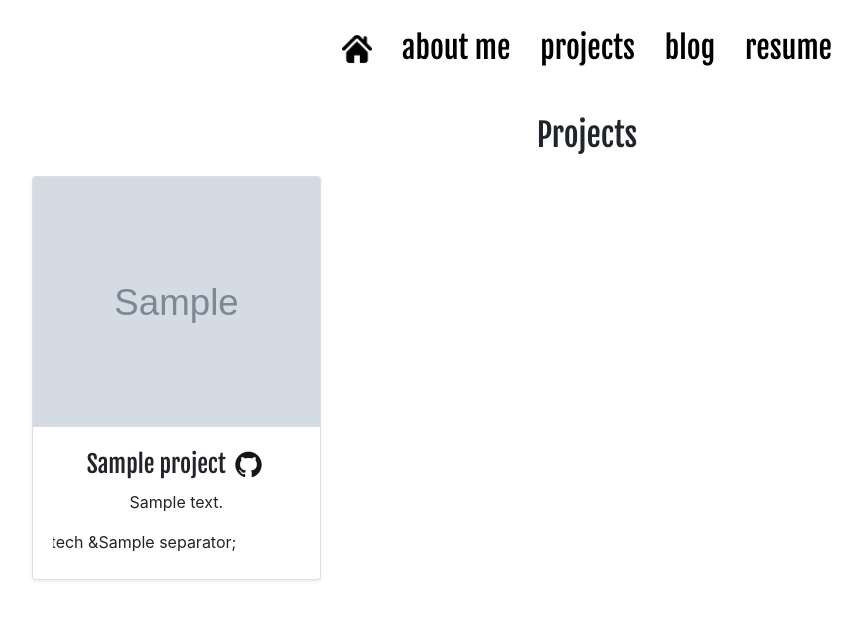
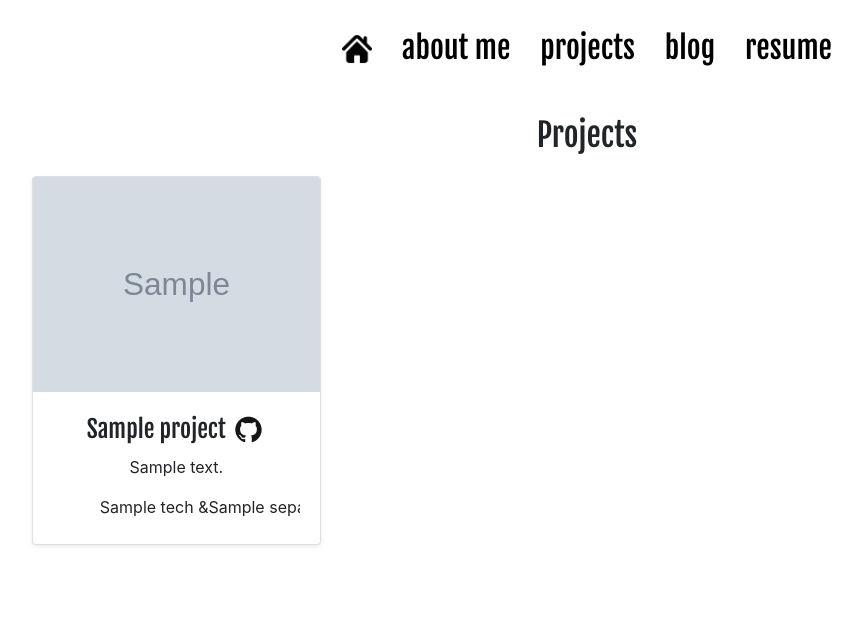
Before and after one commit to kylerlittle/kylerlittle.github.io, a Django app: template website/site_content/templates/site_content/projects.html in a window 1280 px wide. Shown: the top 620 px of the page, without its empty margins (53-915 px from the left). Run offline with Django 3.2, Linux system fonts and the light colour scheme; the template is opened without the code that fills it: most values are stand-ins (such as "Sample title", 1, 10 or a date in 2020); grey boxes marked "Sample" are stand-in pictures; some libraries are stand-ins or nearby versions.

Commit message:
shorten marquee time; make images fluid for no distortion

```diff
--- a/website/site_content/static/js/projects.js
+++ b/website/site_content/static/js/projects.js
@@ -1,5 +1,5 @@
 // animation duration
-const DURATION = 4000;
+const DURATION = 2500;
 
 var TextAnimation = function (techItemElement, toRotate) {
     this.toRotate = toRotate;
@@ -11,23 +11,18 @@ var TextAnimation = function (techItemElement, toRotate) {
 TextAnimation.prototype.tick = function () {
     // use i to keep track of word in array we're displaying
     var i = this.loopNum % this.toRotate.length;
-    var fullTxt = this.toRotate[i];
 
-    // set visibility
-    // this.techItemElement = this.techItemElement.children[i];
-    // this.techItemElement.style.visibility = 'visible';
+    // wrap word in animated span
+    this.techItemElement.innerHTML = '<span class="wrap cool-text-animation">' + this.toRotate[i] + '</span>';
 
-    // span class that has the animation
-    // this.techItemElement.children[i].style.visibility = 'visible';
-    this.techItemElement.innerHTML = '<span class="wrap cool-text-animation">' + fullTxt + '</span>';
-
+    // set animation duration
     this.techItemElement.children[0].style.animationDuration = (DURATION / 1000).toString() + 's';
-
 
     var that = this;
     this.loopNum++;
 
     setTimeout(function () {
+        // reset HTML to "" so nothing is displayed and no animations continue in the background
         that.techItemElement.innerHTML = "";
         that.tick();
     }, DURATION);
--- a/website/site_content/templates/site_content/projects.html
+++ b/website/site_content/templates/site_content/projects.html
@@ -22,7 +22,7 @@
         <div class="col-xs-12 col-sm-6 col-lg-3 d-flex align-items-stretch">
             <div class="card-group mb-3 text-center">
                 <div class="card mb-4 shadow-sm">
-                    <img src={% static project.projectImage %} class="card-img-top" alt={{ project.altImage }}
+                    <img src={% static project.projectImage %} class="card-img-top img-fluid" alt={{ project.altImage }}
                         height="250px" style="background-repeat: no-repeat">
                     <div class="card-body">
                         <h4> {{ project.projectName }}
```
